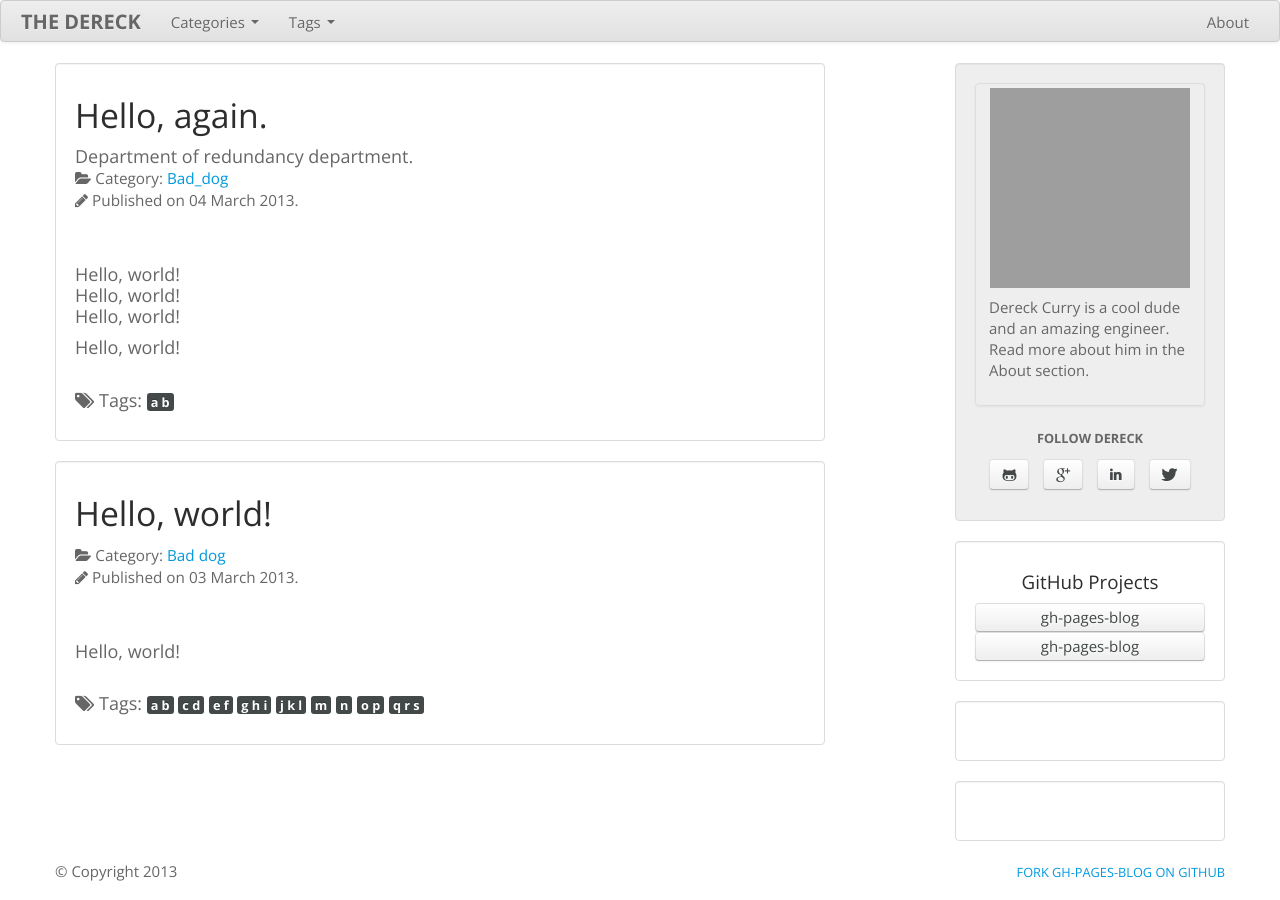
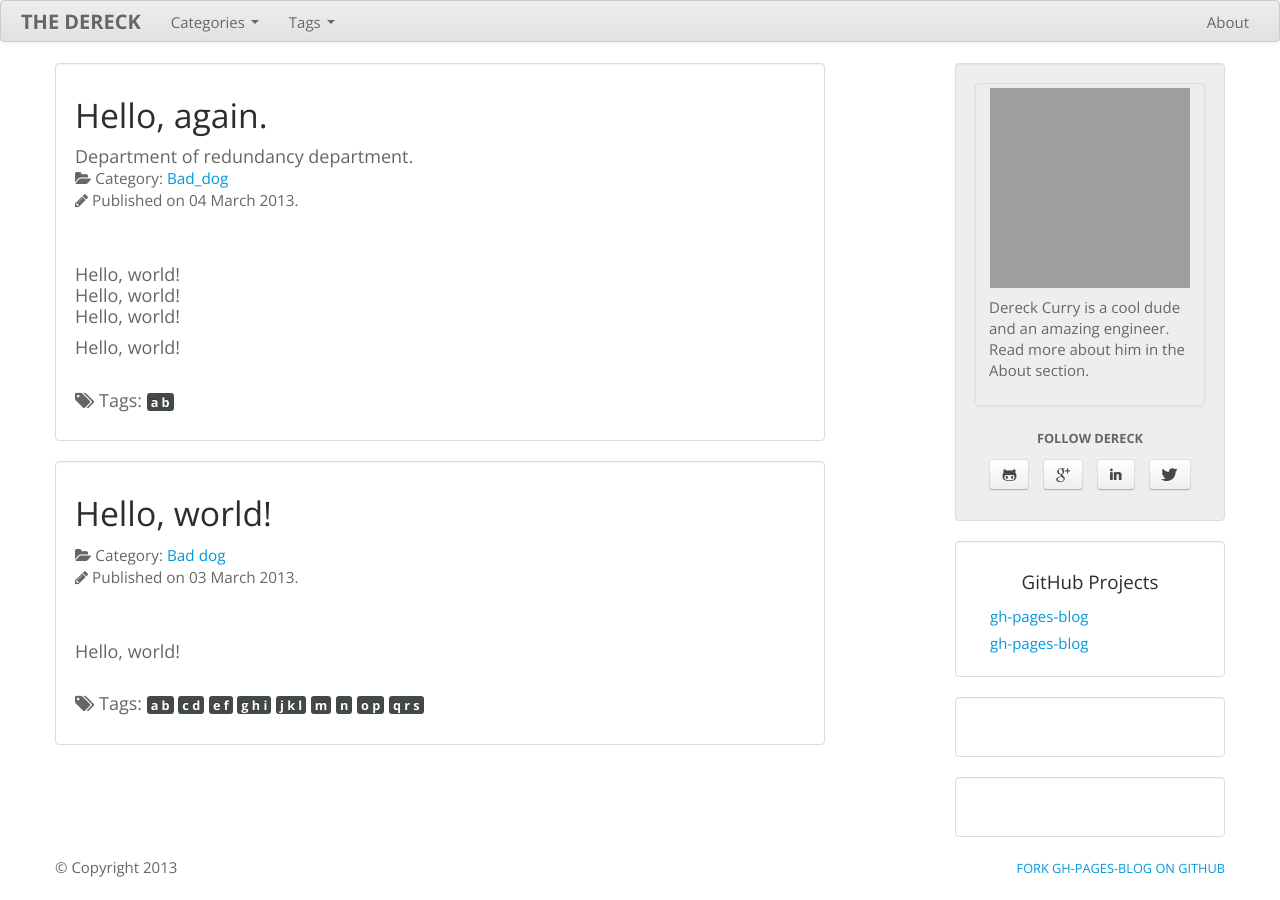
Before and after one commit to thedereck/thedereck.github.com, a Jekyll site: the page built from index.html, in a window 1280 px wide. Built offline with Jekyll 4.4.1, drawn with Linux system fonts in a browser that asks for light colours; grey boxes are pictures that could not be loaded.

Commit message:
Remove btn class for navlist

```diff
--- a/_includes/body/sections/github-projects.html
+++ b/_includes/body/sections/github-projects.html
@@ -6,7 +6,7 @@
 	<ul class="nav nav-list">
 		{% for project in site.github_projects %}
 		<li>
-			<a class="btn" href="{{ project.url }}">{{ project.name }}</a>
+			<a href="{{ project.url }}">{{ project.name }}</a>
 		</li>
 		{% endfor %}
 	</ul>
```
